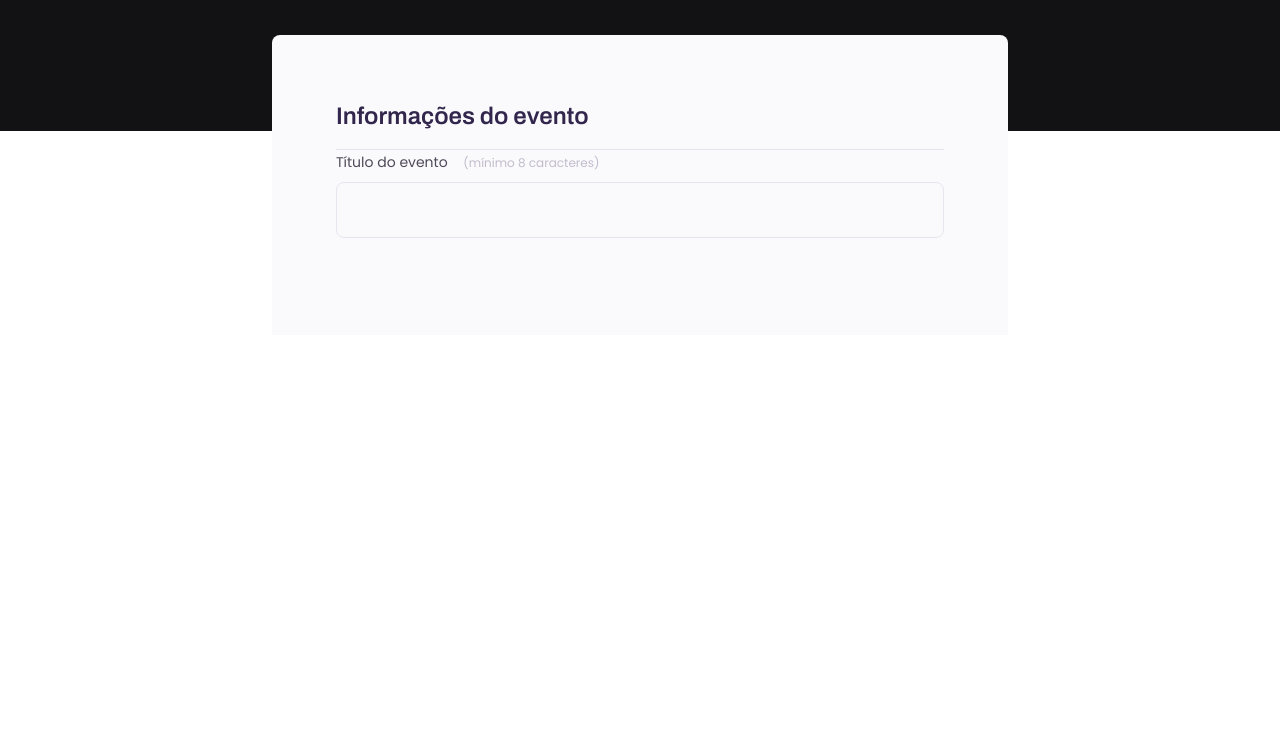
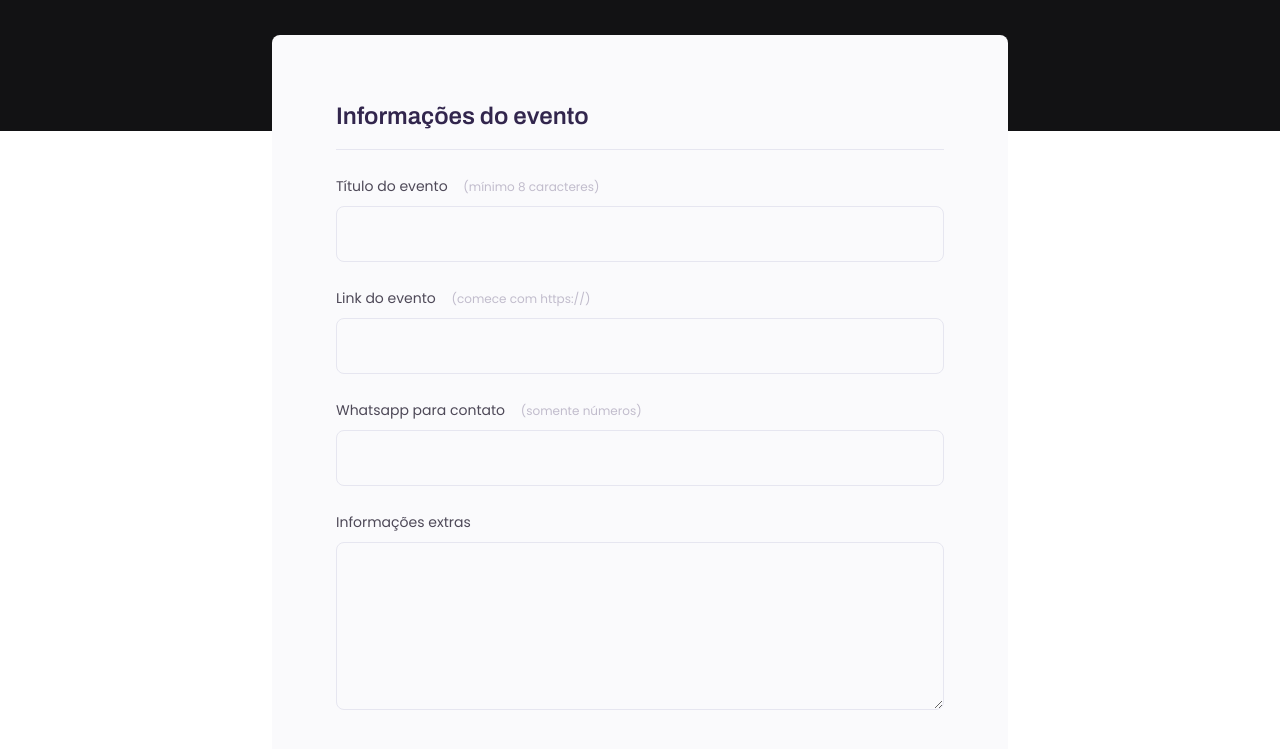
Before and after one commit to gustavimm/projeto-formulario, a plain HTML site: page index.html in a window 1280 px wide. Shown: the part 237-986 px from the top of the page. Before the commit the page ends 800 px from the top, so only its background shows below. Drawn offline with Linux system fonts and the light colour scheme.

Commit message:
adding more inputs

```diff
--- a/index.html
+++ b/index.html
@@ -25,12 +25,35 @@
 
             <form>
                 <fieldset>
-                    <legend>Informações do evento</legend>
 
-                    <div class="input-wrapper">
-                        <label for="event-title">Título do evento <span>(mínimo 8 caracteres)</span></label>
-                        <input type="text" id="event-title"/>
+                    <div class="fieldset-wrapper">
+
+                        <legend>Informações do evento</legend>
+
+                        <div class="input-wrapper">
+                            <label for="event-title">Título do evento <span>(mínimo 8 caracteres)</span></label>
+                            <input type="text" id="event-title"/>
+                        </div>
+
+
+                        <div class="input-wrapper">
+                            <label for="event-link">Link do evento <span>(comece com https://)</span></label>
+                            <input type="url" id="event-link"/>
+                        </div>
+
+
+                        <div class="input-wrapper">
+                            <label for="event-whatsapp">Whatsapp para contato <span>(somente números)</span></label>
+                            <input type="number" id="event-whatsapp"/>
+                        </div>
+
+                        <div class="input-wrapper">
+                            <label for="event-info">Informações  extras</label>
+                           <textarea id="event-info">  </textarea>
+                        </div>
                     </div>
+
+
                 </fieldset>
             </form>
         </div>
--- a/style.css
+++ b/style.css
@@ -62,6 +62,13 @@ fieldset{
     border: none;
 }
 
+.fieldset-wrapper{
+    display: flex;
+    flex-direction: column;
+    gap: 24px;
+
+}
+
 fieldset legend{
     color:  #32264D;
     font-family: 'Archivo', sans-serif;
@@ -92,15 +99,18 @@ label{
 
 .input-wrapper label span {
     margin-left: 12px;
-}
-
-span{
     color: #C1BCCC;
     font-size: 12px;
     line-height: 20px;
 }
 
-input{
+.input-wrapper label span:hover{
+    color: #6c6a71;
+    transition: all ease 0.5s;
+
+}
+
+input, .input-wrapper textarea{
     width: 608px;
     height: 56px;
     border-radius: 8px;
@@ -108,7 +118,13 @@ input{
     background: #FAFAFC;
     padding: 0 24px;
 
-    color: #C1BCCC;
+    color: #6c6a71;
     font-size: 16px;
     line-height: 26px;
 }
+
+.input-wrapper textarea{
+    padding: 0;
+    height: 168px;
+
+}
```
